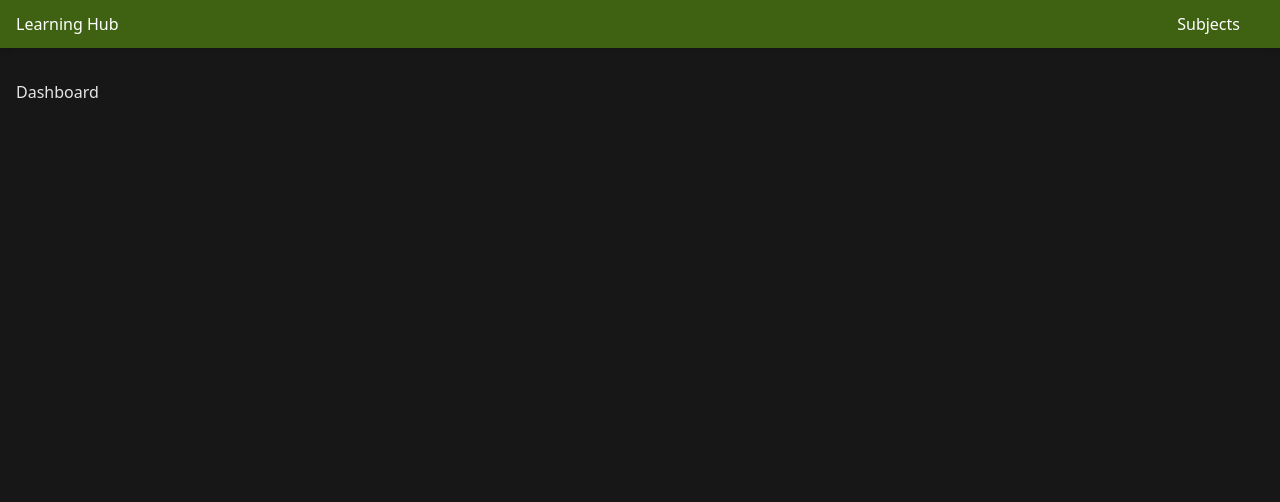
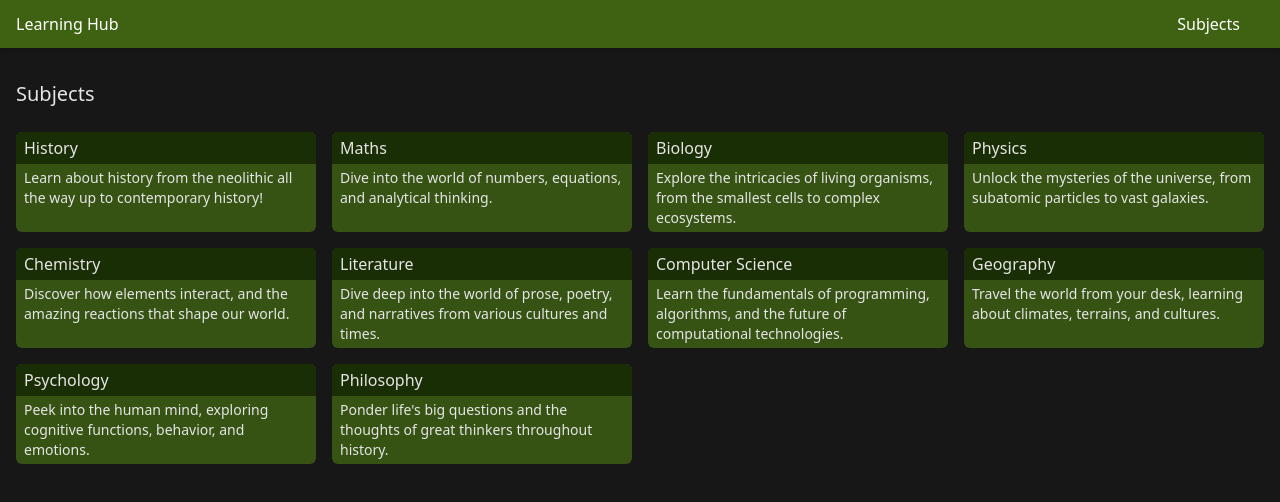
Before and after one commit to moccy/learning-hub, a SvelteKit app: page / in a window 1280 px wide. Shown: the top 502 px of the page. Built offline with nearby package versions, Linux system fonts and the light colour scheme.

Commit message:
Added topic cards

```diff
--- a/src/lib/components/basic/card.svelte
+++ b/src/lib/components/basic/card.svelte
@@ -2,23 +2,18 @@
   export let title: string = "";
   export let contents: string = "";
   export let href: string = "";
-
-  export let maxContentChars = 96;
-
-  const truncatedContents =
-    contents.length > maxContentChars
-      ? contents.slice(0, maxContentChars) + "..."
-      : contents;
-
-  const element = href ? "a" : "href";
-  const classes = "card flex flex-col items-center rounded-md h-44 bg-lime-900";
+  const element = href ? "a" : "div";
+  const classes =
+    "card flex flex-col items-center rounded-md bg-lime-900 hover:bg-blue-500";
 </script>
 
 <svelte:element this={element} {href} class={classes}>
-  <p class="bg-lime-950 w-full px-2 py-1 overflow-hidden rounded-t-md">
+  <p
+    class="basis-auto shrink-0 bg-lime-950 w-full px-2 py-1 overflow-hidden rounded-t-md"
+  >
     {title}
   </p>
-  <p class="flex-grow text-ellipsis w-full px-2 py-1 overflow-hidden">
-    {truncatedContents}
+  <p class="text-ellipsis w-full px-2 py-1 overflow-hidden text-sm">
+    {contents}
   </p>
 </svelte:element>
--- /dev/null
+++ b/src/lib/data/learning/computer-science/kubernetes/subtopics.json
@@ -0,0 +1,6 @@
+[
+    {
+        "title": "Overview",
+        "slug": "overview"
+    }
+]
--- /dev/null
+++ b/src/lib/data/learning/computer-science/topics.json
@@ -0,0 +1,6 @@
+[
+    {
+        "title": "Kubernetes (k8s)",
+        "slug": "kubernetes"
+    }
+]
--- /dev/null
+++ b/src/lib/models/learning/topic.ts
@@ -0,0 +1,4 @@
+export default interface Topic {
+    title: string;
+    slug: string;
+}
--- a/src/lib/server/database.ts
+++ b/src/lib/server/database.ts
@@ -3,6 +3,8 @@ import navItems from "$lib/data/nav/navItems.json";
 
 import type Subject from "$lib/models/learning/subject";
 import subjects from "$lib/data/learning/subjects.json";
+
+import type Topic from "$lib/models/learning/topic";
 
 export const getNavItems: () => Promise<NavItemModel[]> = async () => {
     return await Promise.resolve(navItems);
@@ -11,3 +13,8 @@ export const getNavItems: () => Promise<NavItemModel[]> = async () => {
 export const getSubjects: () => Promise<Subject[]> = async () => {
     return await Promise.resolve(subjects);
 }
+
+export const getTopics: (subjectSlug: string) => Promise<Topic[]> = async (subjectSlug: string) => {
+    const data: Topic[] = (await import(`$lib/data/learning/${subjectSlug}/topics.json`)).default;
+    return data ?? [];
+}
--- a/src/routes/+page.svelte
+++ b/src/routes/+page.svelte
@@ -1 +1,20 @@
-<h1>Dashboard</h1>
+<script lang="ts">
+  import Card from "$lib/components/basic/card.svelte";
+  import type { PageData } from "./$types";
+
+  export let data: PageData;
+</script>
+
+<h1 class="text-xl mb-6">Subjects</h1>
+
+<div
+  class="grid grid-cols-1 min-[480px]:grid-cols-2 sm:grid-cols-3 lg:grid-cols-4 gap-4"
+>
+  {#each data.subjects as subject}
+    <Card
+      title={subject.title}
+      contents={subject.description}
+      href="subjects/{subject.slug}"
+    />
+  {/each}
+</div>
--- a/src/routes/subjects/+page.svelte
+++ /dev/null
@@ -1,20 +0,0 @@
-<script lang="ts">
-  import Card from "$lib/components/basic/card.svelte";
-  import type { PageData } from "./$types";
-
-  export let data: PageData;
-</script>
-
-<h1 class="text-xl mb-6">Subjects</h1>
-
-<div
-  class="grid grid-cols-1 min-[480px]:grid-cols-2 sm:grid-cols-3 lg:grid-cols-4 gap-4"
->
-  {#each data.subjects as subject}
-    <Card
-      title={subject.title}
-      contents={subject.description}
-      href="subjects/{subject.slug}"
-    />
-  {/each}
-</div>
--- a/src/routes/subjects/[subject]/+page.server.ts
+++ b/src/routes/subjects/[subject]/+page.server.ts
@@ -3,7 +3,11 @@ import type { PageServerLoad } from './$types'
 
 export const load: PageServerLoad = async ({ params }) => {
     const subject = (await db.getSubjects()).find(x => x.slug === params.subject);
+
+    const topics = subject?.slug ? (await db.getTopics(subject.slug)) : [];
+
     return {
-        subject: subject?.title ?? 'Unknown Subject'
+        subject: subject,
+        topics: topics
     }
 }
--- a/src/routes/subjects/[subject]/+page.svelte
+++ b/src/routes/subjects/[subject]/+page.svelte
@@ -1,5 +1,15 @@
 <script lang="ts">
+  import Card from "$lib/components/basic/card.svelte";
+
   export let data;
 </script>
 
-<h1>{data.subject}</h1>
+<h1 class="text-xl mb-6">{data.subject?.title ?? "Subject Title Missing"}</h1>
+
+<div
+  class="grid grid-cols-1 min-[480px]:grid-cols-2 sm:grid-cols-3 lg:grid-cols-4 gap-4"
+>
+  {#each data.topics as topic}
+    <Card title={topic.title} />
+  {/each}
+</div>
```
Also changed, not shown: src/lib/data/learning/computer-science/kubernetes/overview.md (added, +1 -0 lines), src/routes/+page.server.ts (renamed from src/routes/subjects/+page.server.ts).
